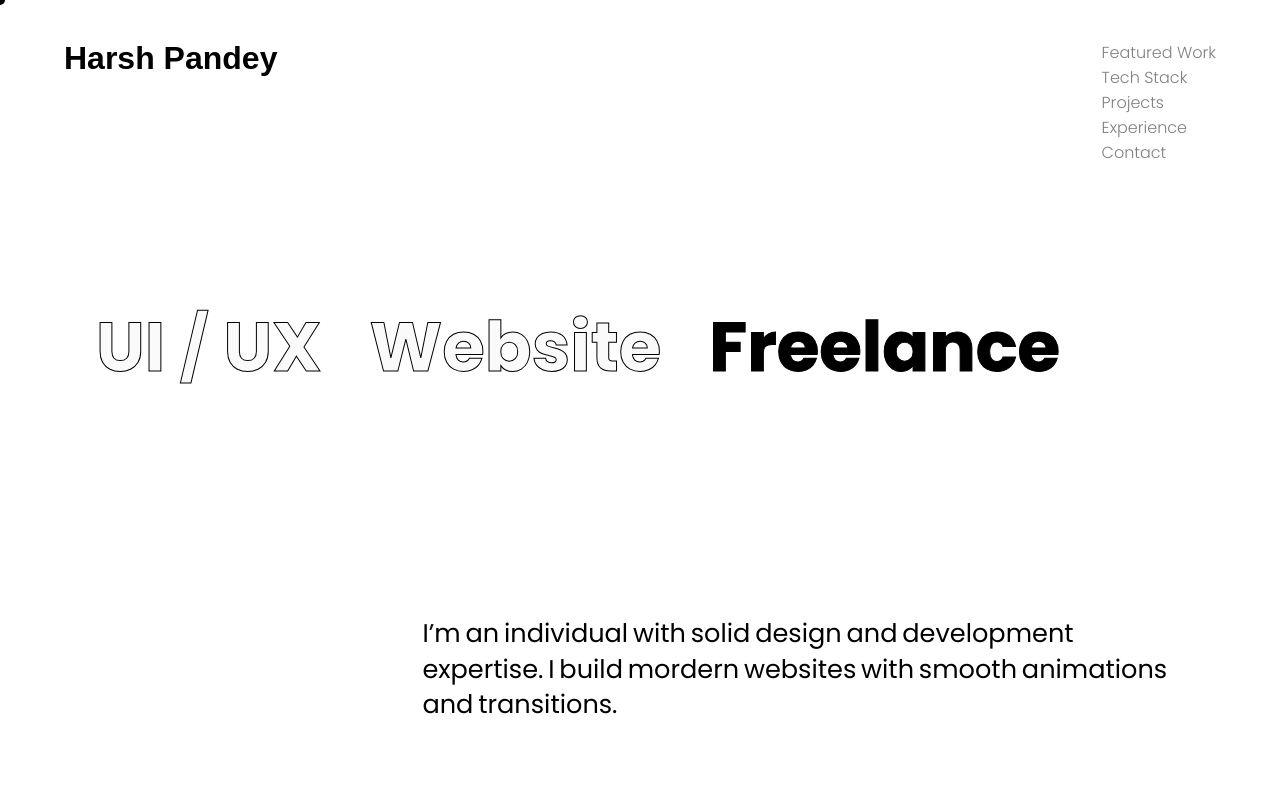
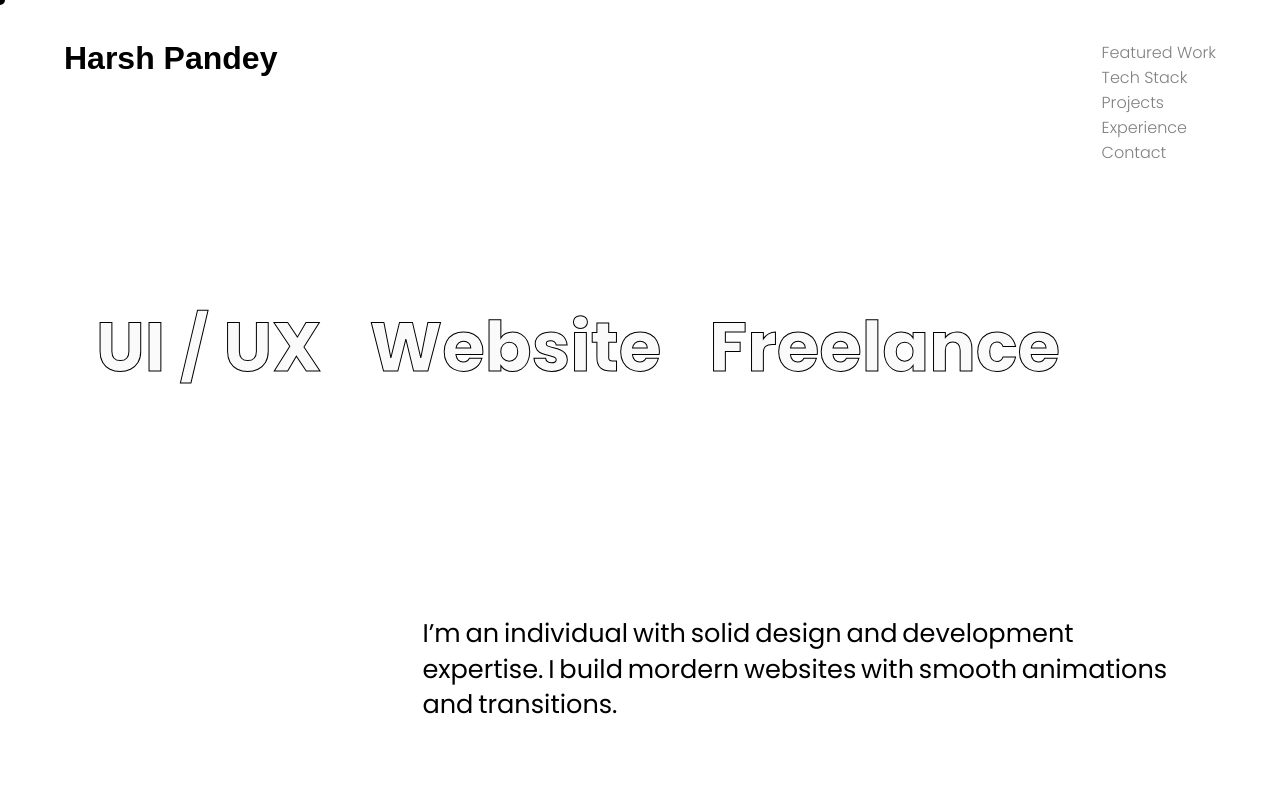
Before and after one commit to harshpandey002/portfolio-old, a Next.js app: page / in a window 1280 px wide. Shown: the top 800 px of the page. Built offline with nearby package versions, Linux system fonts and the light colour scheme; grey boxes are pictures that could not be loaded; a web font is replaced by a local one.

Commit message:
h1 2nd color

```diff
--- a/styles/Hero.module.css
+++ b/styles/Hero.module.css
@@ -60,7 +60,6 @@
   animation: textAnim 1.3s ease 0.3s normal forwards;
 }
 .word:nth-child(3) h1 {
-  color: black;
   animation: textAnim 1.3s ease 0.4s normal forwards;
 }
 
```
